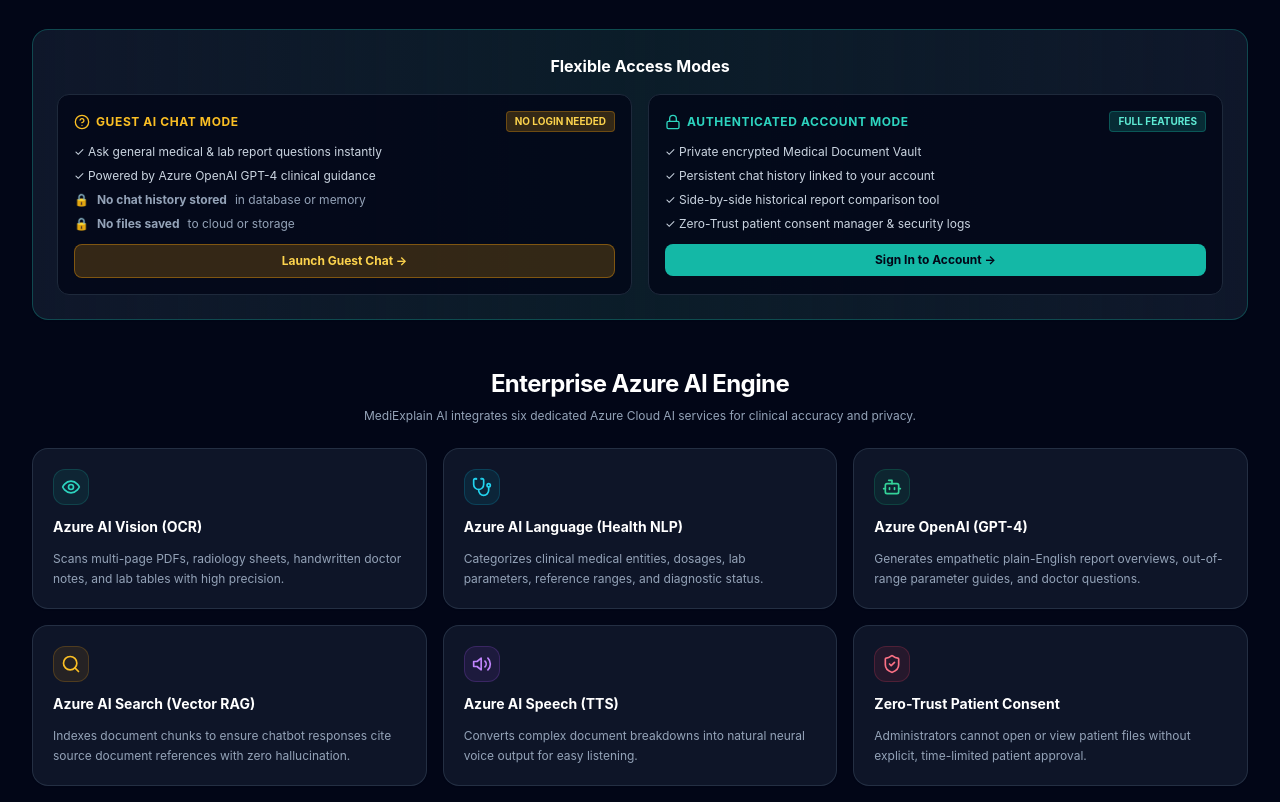
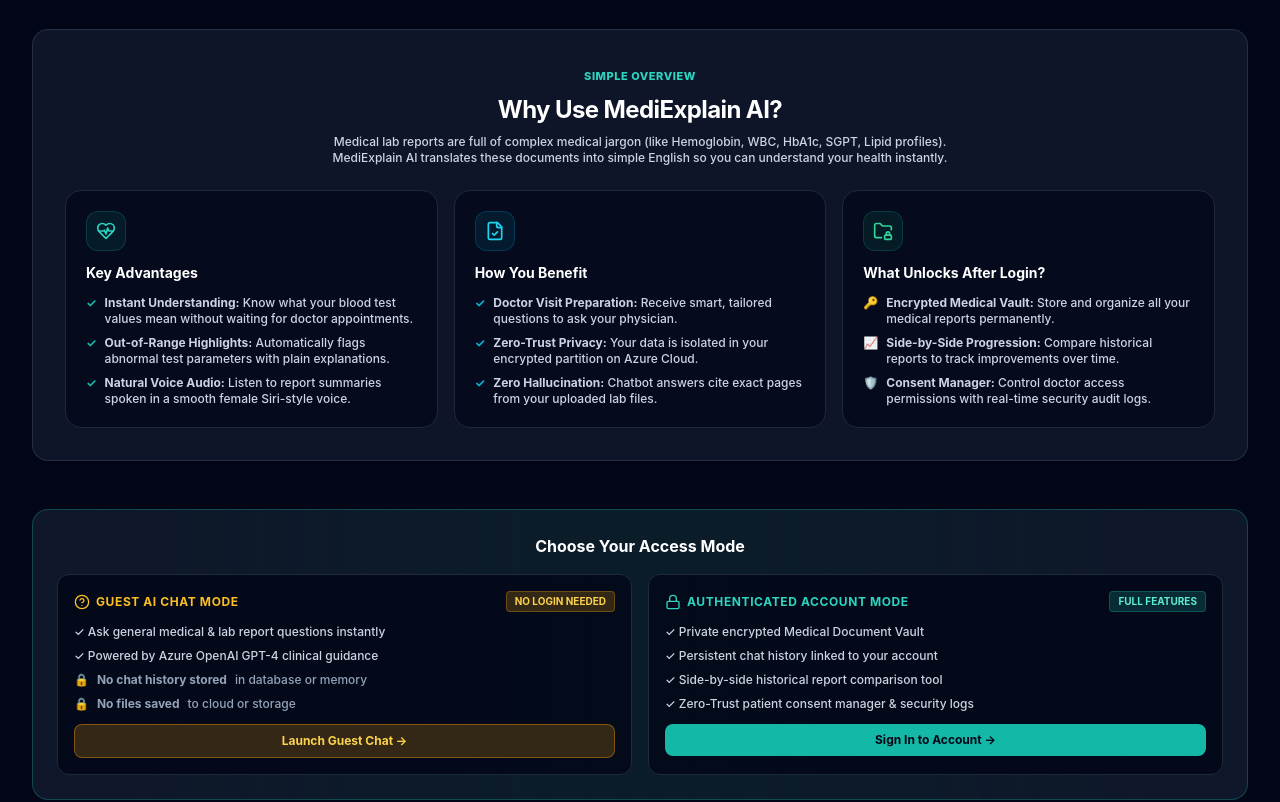
Before and after one commit to Sushank47/Capstone, a React (Vite) app in the folder frontend/: page /#home in a window 1280 px wide. Shown: the part 560-1362 px from the top of the page. Built offline with nearby package versions, Linux system fonts and the light colour scheme; no server answers.

Commit message:
Hide authenticated tabs before login and add application advantages and post-login unlock overview to home page

```diff
--- a/frontend/src/components/home/HomePageShowcase.tsx
+++ b/frontend/src/components/home/HomePageShowcase.tsx
@@ -11,6 +11,10 @@ import {
   ShieldCheck,
   UserCheck,
   HelpCircle,
+  TrendingUp,
+  FileCheck,
+  HeartPulse,
+  FolderLock
 } from 'lucide-react';
 
 interface Props {
@@ -33,7 +37,7 @@ export const HomePageShowcase: React.FC<Props> = ({ onTryGuestChat, onOpenAuthMo
           Transform Complex Medical Reports Into <span className="text-transparent bg-clip-text bg-gradient-to-r from-teal-500 via-cyan-500 to-emerald-500">Simple, Patient-Friendly Intelligence</span>
         </h1>
 
-        <p className="text-sm sm:text-base max-w-2xl mx-auto leading-relaxed dark:text-slate-300 text-slate-600">
+        <p className="text-sm sm:text-base max-w-2xl mx-auto leading-relaxed dark:text-slate-300 text-slate-600 font-medium">
           Upload blood tests, prescriptions, X-rays, and discharge summaries. Get instant plain-English breakdowns, grounded RAG Q&A, voice explanations, and side-by-side report progression with absolute privacy.
         </p>
 
@@ -57,9 +61,90 @@ export const HomePageShowcase: React.FC<Props> = ({ onTryGuestChat, onOpenAuthMo
         </div>
       </section>
 
+      {/* WHY USE MEDIEXPLAIN AI & ADVANTAGES SECTION */}
+      <section className="clean-card p-6 sm:p-8 space-y-6">
+        <div className="text-center space-y-2 max-w-2xl mx-auto">
+          <span className="text-[11px] font-extrabold uppercase tracking-wider text-teal-600 dark:text-teal-400">Simple Overview</span>
+          <h2 className="text-2xl font-bold dark:text-white text-slate-900 tracking-tight">Why Use MediExplain AI?</h2>
+          <p className="text-xs dark:text-slate-300 text-slate-600 font-medium">
+            Medical lab reports are full of complex medical jargon (like Hemoglobin, WBC, HbA1c, SGPT, Lipid profiles). MediExplain AI translates these documents into simple English so you can understand your health instantly.
+          </p>
+        </div>
+
+        <div className="grid grid-cols-1 md:grid-cols-3 gap-4">
+
+          {/* Card 1: Key Advantages */}
+          <div className="p-5 rounded-2xl dark:bg-slate-950/70 dark:border-slate-800 bg-slate-50 border border-slate-200 space-y-3">
+            <div className="w-10 h-10 rounded-xl bg-teal-500/10 text-teal-600 dark:text-teal-400 flex items-center justify-center border border-teal-500/20">
+              <HeartPulse className="w-5 h-5" />
+            </div>
+            <h3 className="text-sm font-bold text-slate-900 dark:text-white">Key Advantages</h3>
+            <ul className="text-xs text-slate-700 dark:text-slate-300 space-y-2 font-medium">
+              <li className="flex items-start gap-2">
+                <span className="text-teal-500 font-bold">✓</span>
+                <span><strong>Instant Understanding:</strong> Know what your blood test values mean without waiting for doctor appointments.</span>
+              </li>
+              <li className="flex items-start gap-2">
+                <span className="text-teal-500 font-bold">✓</span>
+                <span><strong>Out-of-Range Highlights:</strong> Automatically flags abnormal test parameters with plain explanations.</span>
+              </li>
+              <li className="flex items-start gap-2">
+                <span className="text-teal-500 font-bold">✓</span>
+                <span><strong>Natural Voice Audio:</strong> Listen to report summaries spoken in a smooth female Siri-style voice.</span>
+              </li>
+            </ul>
+          </div>
+
+          {/* Card 2: What You Can Do */}
+          <div className="p-5 rounded-2xl dark:bg-slate-950/70 dark:border-slate-800 bg-slate-50 border border-slate-200 space-y-3">
+            <div className="w-10 h-10 rounded-xl bg-cyan-500/10 text-cyan-600 dark:text-cyan-400 flex items-center justify-center border border-cyan-500/20">
+              <FileCheck className="w-5 h-5" />
+            </div>
+            <h3 className="text-sm font-bold text-slate-900 dark:text-white">How You Benefit</h3>
+            <ul className="text-xs text-slate-700 dark:text-slate-300 space-y-2 font-medium">
+              <li className="flex items-start gap-2">
+                <span className="text-cyan-500 font-bold">✓</span>
+                <span><strong>Doctor Visit Preparation:</strong> Receive smart, tailored questions to ask your physician.</span>
+              </li>
+              <li className="flex items-start gap-2">
+                <span className="text-cyan-500 font-bold">✓</span>
+                <span><strong>Zero-Trust Privacy:</strong> Your data is isolated in your encrypted partition on Azure Cloud.</span>
+              </li>
+              <li className="flex items-start gap-2">
+                <span className="text-cyan-500 font-bold">✓</span>
+                <span><strong>Zero Hallucination:</strong> Chatbot answers cite exact pages from your uploaded lab files.</span>
+              </li>
+            </ul>
+          </div>
+
+          {/* Card 3: What Unlocks After Login */}
+          <div className="p-5 rounded-2xl dark:bg-slate-950/70 dark:border-slate-800 bg-slate-50 border border-slate-200 space-y-3">
+            <div className="w-10 h-10 rounded-xl bg-emerald-500/10 text-emerald-600 dark:text-emerald-400 flex items-center justify-center border border-emerald-500/20">
+              <FolderLock className="w-5 h-5" />
+            </div>
+            <h3 className="text-sm font-bold text-slate-900 dark:text-white">What Unlocks After Login?</h3>
+            <ul className="text-xs text-slate-700 dark:text-slate-300 space-y-2 font-medium">
+              <li className="flex items-start gap-2">
+                <span className="text-emerald-500 font-bold">🔑</span>
+                <span><strong>Encrypted Medical Vault:</strong> Store and organize all your medical reports permanently.</span>
+              </li>
+              <li className="flex items-start gap-2">
+                <span className="text-emerald-500 font-bold">📈</span>
+                <span><strong>Side-by-Side Progression:</strong> Compare historical reports to track improvements over time.</span>
+              </li>
+              <li className="flex items-start gap-2">
+                <span className="text-emerald-500 font-bold">🛡️</span>
+                <span><strong>Consent Manager:</strong> Control doctor access permissions with real-time security audit logs.</span>
+              </li>
+            </ul>
+          </div>
+
+        </div>
+      </section>
+
       {/* GUEST VS ACCOUNT MODE COMPARISON CARD */}
       <section className="clean-card p-6 border dark:border-teal-500/30 border-teal-500/20 dark:bg-gradient-to-r dark:from-slate-900 dark:via-teal-950/30 dark:to-slate-900 bg-white shadow-sm">
-        <h3 className="text-base font-bold dark:text-white text-slate-900 mb-4 text-center">Flexible Access Modes</h3>
+        <h3 className="text-base font-bold dark:text-white text-slate-900 mb-4 text-center">Choose Your Access Mode</h3>
         <div className="grid grid-cols-1 md:grid-cols-2 gap-4">
 
           {/* Guest Mode */}
@@ -72,7 +157,7 @@ export const HomePageShowcase: React.FC<Props> = ({ onTryGuestChat, onOpenAuthMo
                 NO LOGIN NEEDED
               </span>
             </div>
-            <ul className="text-xs dark:text-slate-300 text-slate-700 space-y-2">
+            <ul className="text-xs dark:text-slate-300 text-slate-700 space-y-2 font-medium">
               <li className="flex items-center gap-2">✓ Ask general medical & lab report questions instantly</li>
               <li className="flex items-center gap-2">✓ Powered by Azure OpenAI GPT-4 clinical guidance</li>
               <li className="flex items-center gap-2 dark:text-slate-400 text-slate-500">🔒 <strong>No chat history stored</strong> in database or memory</li>
@@ -96,7 +181,7 @@ export const HomePageShowcase: React.FC<Props> = ({ onTryGuestChat, onOpenAuthMo
                 FULL FEATURES
               </span>
             </div>
-            <ul className="text-xs dark:text-slate-300 text-slate-700 space-y-2">
+            <ul className="text-xs dark:text-slate-300 text-slate-700 space-y-2 font-medium">
               <li className="flex items-center gap-2">✓ Private encrypted Medical Document Vault</li>
               <li className="flex items-center gap-2">✓ Persistent chat history linked to your account</li>
               <li className="flex items-center gap-2">✓ Side-by-side historical report comparison tool</li>
@@ -117,7 +202,7 @@ export const HomePageShowcase: React.FC<Props> = ({ onTryGuestChat, onOpenAuthMo
       <section className="space-y-6">
         <div className="text-center space-y-2">
           <h2 className="text-2xl font-bold dark:text-white text-slate-900 tracking-tight">Enterprise Azure AI Engine</h2>
-          <p className="text-xs dark:text-slate-400 text-slate-600 max-w-xl mx-auto">
+          <p className="text-xs dark:text-slate-400 text-slate-600 max-w-xl mx-auto font-medium">
             MediExplain AI integrates six dedicated Azure Cloud AI services for clinical accuracy and privacy.
           </p>
         </div>
@@ -129,7 +214,7 @@ export const HomePageShowcase: React.FC<Props> = ({ onTryGuestChat, onOpenAuthMo
               <Eye className="w-5 h-5" />
             </div>
             <h4 className="text-sm font-bold dark:text-white text-slate-900">Azure AI Vision (OCR)</h4>
-            <p className="text-xs dark:text-slate-400 text-slate-600 leading-relaxed">
+            <p className="text-xs dark:text-slate-400 text-slate-600 leading-relaxed font-medium">
               Scans multi-page PDFs, radiology sheets, handwritten doctor notes, and lab tables with high precision.
             </p>
           </div>
@@ -139,7 +224,7 @@ export const HomePageShowcase: React.FC<Props> = ({ onTryGuestChat, onOpenAuthMo
               <Stethoscope className="w-5 h-5" />
             </div>
             <h4 className="text-sm font-bold dark:text-white text-slate-900">Azure AI Language (Health NLP)</h4>
-            <p className="text-xs dark:text-slate-400 text-slate-600 leading-relaxed">
+            <p className="text-xs dark:text-slate-400 text-slate-600 leading-relaxed font-medium">
               Categorizes clinical medical entities, dosages, lab parameters, reference ranges, and diagnostic status.
             </p>
           </div>
@@ -149,7 +234,7 @@ export const HomePageShowcase: React.FC<Props> = ({ onTryGuestChat, onOpenAuthMo
               <Bot className="w-5 h-5" />
             </div>
             <h4 className="text-sm font-bold dark:text-white text-slate-900">Azure OpenAI (GPT-4)</h4>
-            <p className="text-xs dark:text-slate-400 text-slate-600 leading-relaxed">
+            <p className="text-xs dark:text-slate-400 text-slate-600 leading-relaxed font-medium">
               Generates empathetic plain-English report overviews, out-of-range parameter guides, and doctor questions.
             </p>
           </div>
@@ -159,7 +244,7 @@ export const HomePageShowcase: React.FC<Props> = ({ onTryGuestChat, onOpenAuthMo
               <Search className="w-5 h-5" />
             </div>
             <h4 className="text-sm font-bold dark:text-white text-slate-900">Azure AI Search (Vector RAG)</h4>
-            <p className="text-xs dark:text-slate-400 text-slate-600 leading-relaxed">
+            <p className="text-xs dark:text-slate-400 text-slate-600 leading-relaxed font-medium">
               Indexes document chunks to ensure chatbot responses cite source document references with zero hallucination.
             </p>
           </div>
@@ -169,7 +254,7 @@ export const HomePageShowcase: React.FC<Props> = ({ onTryGuestChat, onOpenAuthMo
               <Volume2 className="w-5 h-5" />
             </div>
             <h4 className="text-sm font-bold dark:text-white text-slate-900">Azure AI Speech (TTS)</h4>
-            <p className="text-xs dark:text-slate-400 text-slate-600 leading-relaxed">
+            <p className="text-xs dark:text-slate-400 text-slate-600 leading-relaxed font-medium">
               Converts complex document breakdowns into natural neural voice output for easy listening.
             </p>
           </div>
@@ -179,7 +264,7 @@ export const HomePageShowcase: React.FC<Props> = ({ onTryGuestChat, onOpenAuthMo
               <ShieldCheck className="w-5 h-5" />
             </div>
             <h4 className="text-sm font-bold dark:text-white text-slate-900">Zero-Trust Patient Consent</h4>
-            <p className="text-xs dark:text-slate-400 text-slate-600 leading-relaxed">
+            <p className="text-xs dark:text-slate-400 text-slate-600 leading-relaxed font-medium">
               Administrators cannot open or view patient files without explicit, time-limited patient approval.
             </p>
           </div>
@@ -197,7 +282,7 @@ export const HomePageShowcase: React.FC<Props> = ({ onTryGuestChat, onOpenAuthMo
               1
             </div>
             <h4 className="text-xs font-bold dark:text-white text-slate-900">Upload or Chat</h4>
-            <p className="text-[11px] dark:text-slate-400 text-slate-600 leading-relaxed">
+            <p className="text-[11px] dark:text-slate-400 text-slate-600 leading-relaxed font-medium">
               Upload report PDFs or scans into your private vault, or use Guest Chat instantly.
             </p>
           </div>
@@ -207,7 +292,7 @@ export const HomePageShowcase: React.FC<Props> = ({ onTryGuestChat, onOpenAuthMo
               2
             </div>
             <h4 className="text-xs font-bold dark:text-white text-slate-900">Automated Azure Processing</h4>
-            <p className="text-[11px] dark:text-slate-400 text-slate-600 leading-relaxed">
+            <p className="text-[11px] dark:text-slate-400 text-slate-600 leading-relaxed font-medium">
               Azure AI Vision OCR extracts text, NLP identifies terms, and GPT-4 builds summaries.
             </p>
           </div>
@@ -217,7 +302,7 @@ export const HomePageShowcase: React.FC<Props> = ({ onTryGuestChat, onOpenAuthMo
               3
             </div>
             <h4 className="text-xs font-bold dark:text-white text-slate-900">Understand & Take Action</h4>
-            <p className="text-[11px] dark:text-slate-400 text-slate-600 leading-relaxed">
+            <p className="text-[11px] dark:text-slate-400 text-slate-600 leading-relaxed font-medium">
               Read simplified explanations, listen to voice summary audio, and get doctor questions.
             </p>
           </div>
```
Also changed, not shown: frontend/src/components/layout/Navbar.tsx (+6 -1 lines).
